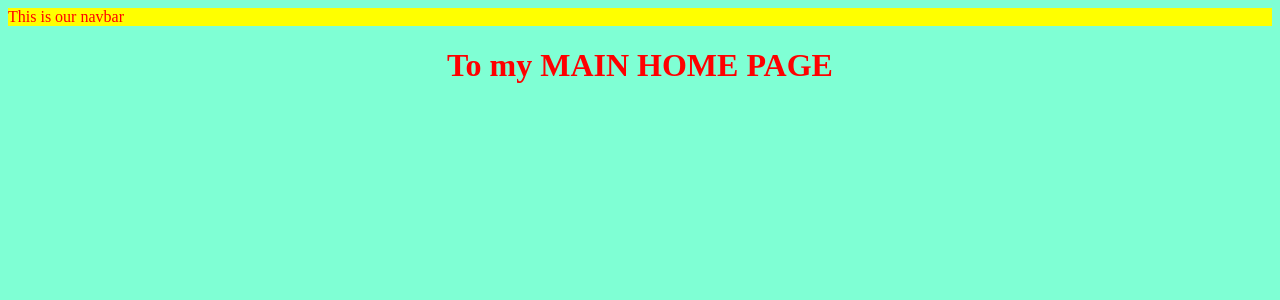
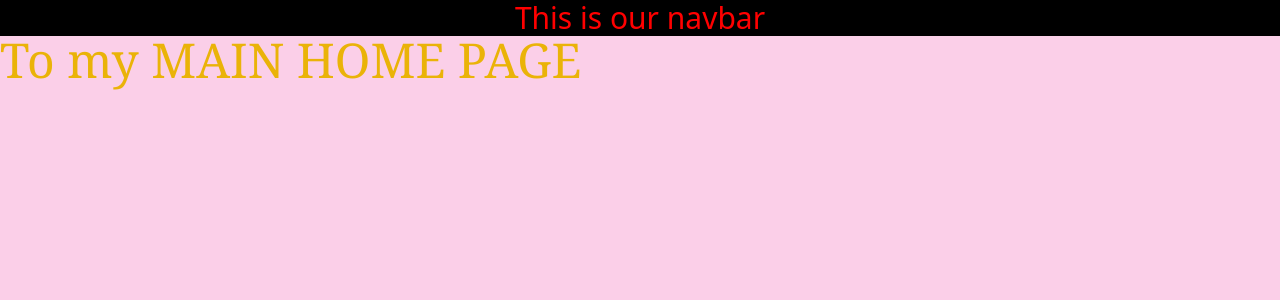
Before and after one commit to GaneshJavas/PyDjango, a Django app: page / in a window 1280 px wide. Shown: the top 300 px of the page. Run offline with Django 5.2, Linux system fonts and the light colour scheme; some libraries are stand-ins or nearby versions.

Commit message:
21.10.2024

```diff
--- a/myNewProject/static/style.css
+++ b/myNewProject/static/style.css
@@ -6,8 +6,9 @@ body{
 h1{
     text-align: center;
     font-size: 2em;
+
 }
 .navbar{
     text-align: left;
-    background-color: yellow;
+    background-color: pink;
 }
--- a/myNewProject/templates/layout.html
+++ b/myNewProject/templates/layout.html
@@ -1,3 +1,4 @@
+{% load static tailwind_tags %}
 {% load static %}
 <!DOCTYPE html>
 <html lang="en">
@@ -10,9 +11,10 @@
         {% endblock %}
     </title>
     <link rel="stylesheet" href="{% static "style.css" %}">
+    {% tailwind_css %}
 </head>
-<body>
-    <nav class="navbar">This is our navbar</nav>
+<body class="bg-pink-200">
+    <nav class="bg-black text-3xl text-center" >This is our navbar</nav>
     {% block content %}{% endblock  %}
 
 </body>
--- a/myNewProject/templates/website/index.html
+++ b/myNewProject/templates/website/index.html
@@ -25,5 +25,6 @@ Homepage
 {% endblock  %}
 
 {% block content %}
-<h1>  To my MAIN HOME PAGE</h1>
+<img src="" alt="">
+<h1 class= "text-left text-5xl text-yellow-500 font-serif">  To my MAIN HOME PAGE</h1>
 {% endblock  %}
--- a/myNewProject/theme/static/css/dist/styles.css
+++ b/myNewProject/theme/static/css/dist/styles.css
@@ -817,6 +817,39 @@ select {
   background-color: rgb(249 250 251 / var(--tw-bg-opacity));
 }
 
+.bg-white {
+  --tw-bg-opacity: 1;
+  background-color: rgb(255 255 255 / var(--tw-bg-opacity));
+}
+
+.bg-black {
+  --tw-bg-opacity: 1;
+  background-color: rgb(0 0 0 / var(--tw-bg-opacity));
+}
+
+.bg-yellow-500 {
+  --tw-bg-opacity: 1;
+  background-color: rgb(234 179 8 / var(--tw-bg-opacity));
+}
+
+.bg-pink-500 {
+  --tw-bg-opacity: 1;
+  background-color: rgb(236 72 153 / var(--tw-bg-opacity));
+}
+
+.bg-pink-200 {
+  --tw-bg-opacity: 1;
+  background-color: rgb(251 207 232 / var(--tw-bg-opacity));
+}
+
+.text-left {
+  text-align: left;
+}
+
+.text-center {
+  text-align: center;
+}
+
 .font-serif {
   font-family: ui-serif, Georgia, Cambria, "Times New Roman", Times, serif;
 }
@@ -826,6 +859,11 @@ select {
   line-height: 1;
 }
 
+.text-3xl {
+  font-size: 1.875rem;
+  line-height: 2.25rem;
+}
+
 .leading-normal {
   line-height: 1.5;
 }
@@ -833,3 +871,13 @@ select {
 .tracking-normal {
   letter-spacing: 0em;
 }
+
+.text-yellow-50 {
+  --tw-text-opacity: 1;
+  color: rgb(254 252 232 / var(--tw-text-opacity));
+}
+
+.text-yellow-500 {
+  --tw-text-opacity: 1;
+  color: rgb(234 179 8 / var(--tw-text-opacity));
+}
```
Also changed, not shown: myNewProject/templates/website/about.html (+8 -13 lines), myNewProject/db.sqlite3.
